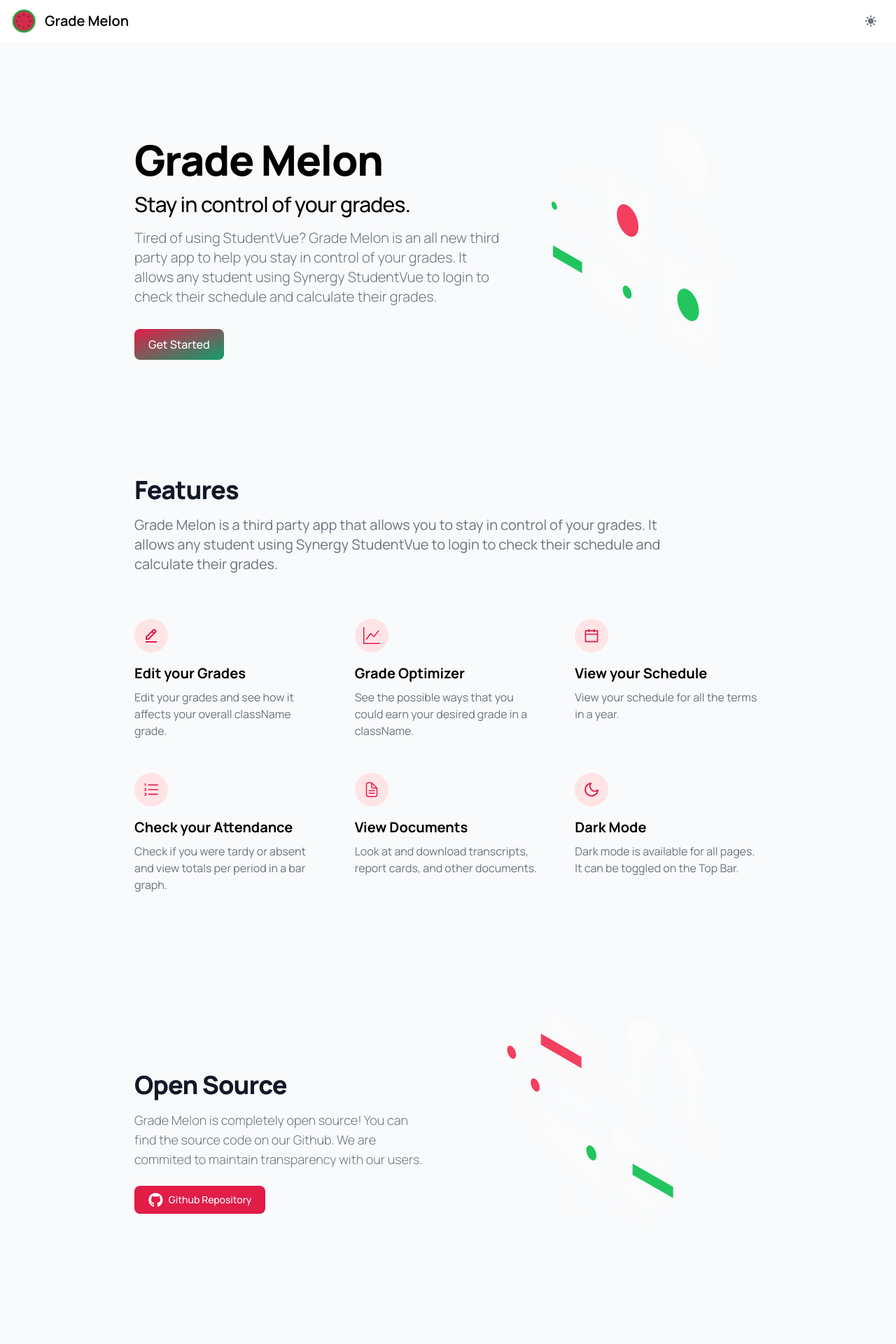
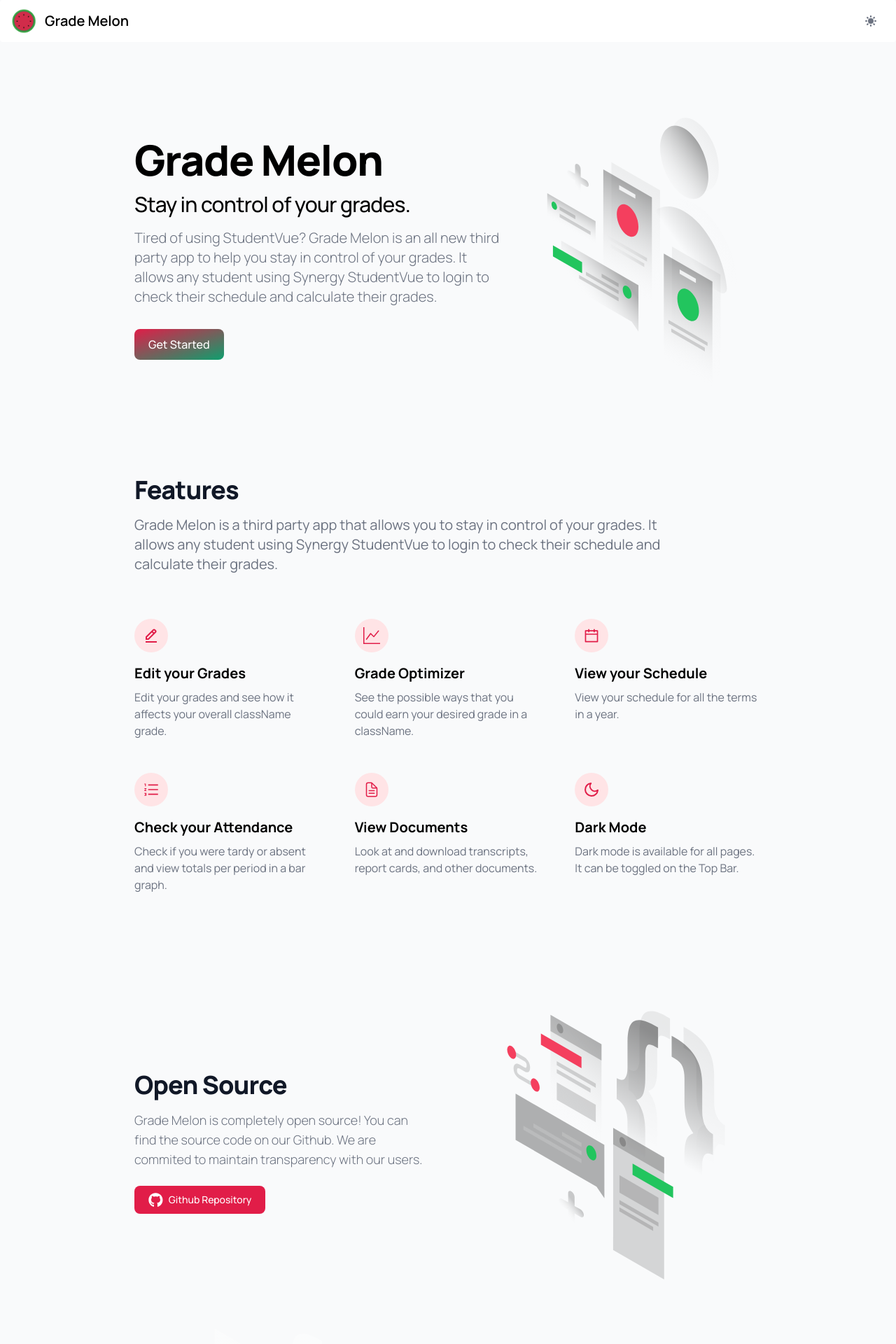
Before and after one commit to tinuh/grade-melon, a Next.js app: page / in a window 1280 px wide. Shown: the top 1920 px of the page at 70% size. Built offline with nearby package versions, Linux system fonts and the light colour scheme.

Commit message:
SVG Color Fixes

```diff
--- a/pages/index.tsx
+++ b/pages/index.tsx
@@ -118,7 +118,17 @@
                   </Link>
                </motion.div>
             </div>
-            <div className="hidden lg:mt-0 lg:col-span-5 lg:flex">
+            <div className="hidden dark:hidden lg:mt-0 lg:col-span-5 lg:flex ">
+               <motion.img
+                  initial={{ y: 50, opacity: 0 }}
+                  animate={{ y: 0, opacity: 1 }}
+                  transition={{ delay: 0.2, duration: 0.5 }}
+                  className="h-96 w-full"
+                  src="/assets/herolight.svg"
+                  alt="mockup"
+               />
+            </div>
+            <div className="hidden lg:mt-0 lg:col-span-5   dark:block">
                <motion.img
                   initial={{ y: 50, opacity: 0 }}
                   animate={{ y: 0, opacity: 1 }}
@@ -218,7 +228,15 @@
                initial={{ y: 50, opacity: 0 }}
                animate={{ y: 0, opacity: 1 }}
                transition={{ delay: 0.2, duration: 0.5 }}
-               className="h-96 w-full"
+               className="h-96 w-full hidden dark:hidden lg:flex"
+               src="/assets/opensourcelight.svg"
+               alt="Open Source"
+            />
+            <motion.img
+               initial={{ y: 50, opacity: 0 }}
+               animate={{ y: 0, opacity: 1 }}
+               transition={{ delay: 0.2, duration: 0.5 }}
+               className="h-96 w-full hidden dark:block lg:flex"
                src="/assets/opensource.svg"
                alt="Open Source"
             />
```
Also changed, not shown: public/assets/herolight.svg (added), public/assets/opensourcelight.svg (added).
